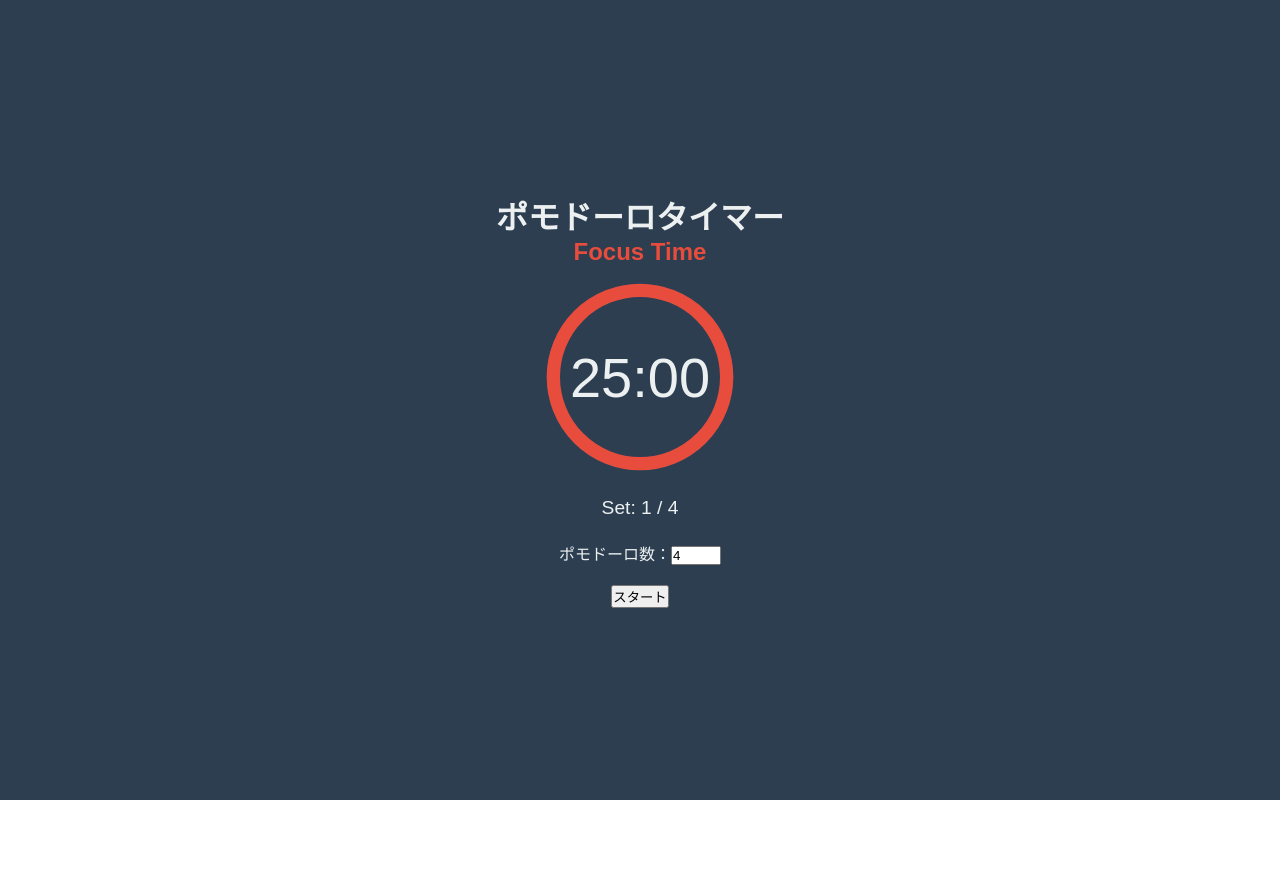
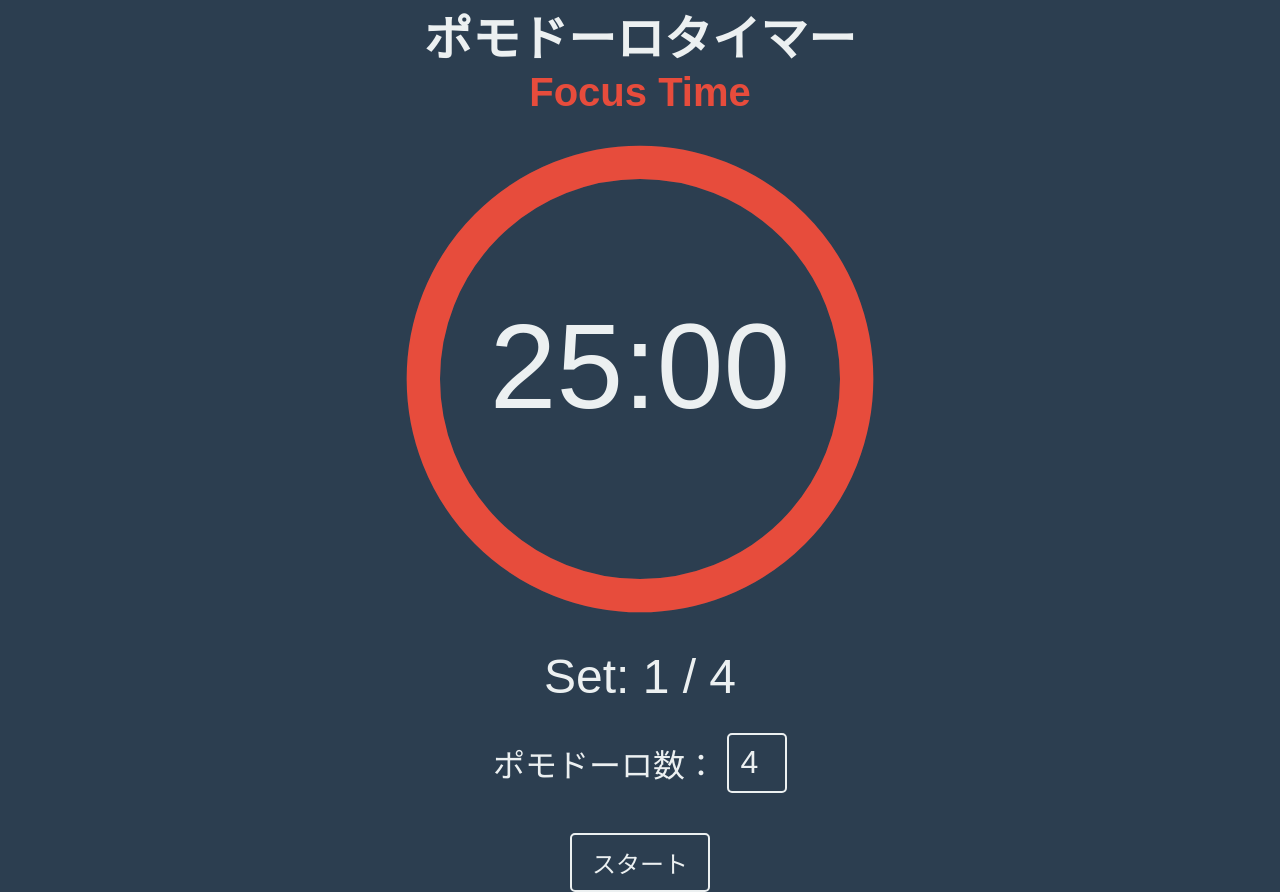
Before and after one commit to 1f10230039/pomodoro-timer, a React (Vite) app: page / in a window 1280 px wide. Before the commit the page ends 800 px from the top, so only its background shows below. Built offline with nearby package versions, Linux system fonts and the light colour scheme.

Commit message:
見た目の修正と時間の状態管理

```diff
--- a/src/App.jsx
+++ b/src/App.jsx
@@ -1,4 +1,4 @@
-import React from "react";
+import React, { useState } from "react";
 import styled from "@emotion/styled";
 
 // --- スタイル定義 ---
@@ -13,27 +13,27 @@ const AppContainer = styled.div`
 `;
 
 const Title = styled.h1`
-  font-size: 2rem;
+  font-size: 3rem;
 `;
 
 const PhaseDisplay = styled.div`
-  font-size: 1.5rem;
+  font-size: 2.5rem;
   font-weight: bold;
-  margin-bottom: 10px;
+  margin-bottom: 30px;
   height: 1.8rem;
   color: #e74c3c;
 `;
 
 const TimerContainer = styled.div`
   position: relative;
-  width: 200px;
-  height: 200px;
+  width: 500px;
+  height: 500px;
   margin: 0 auto;
 `;
 
 const ProgressRing = styled.svg`
-  width: 200px;
-  height: 200px;
+  width: 500px;
+  height: 500px;
 `;
 
 const ProgressCircle = styled.circle`
@@ -49,21 +49,37 @@ const ProgressCircle = styled.circle`
 `;
 
 const TimerText = styled.div`
-  font-size: 3.5rem;
+  font-size: 7.5rem;
   position: absolute;
-  top: 50%;
+  top: 47.5%;
   left: 50%;
   transform: translate(-50%, -50%);
 `;
 
 const SetsDisplay = styled.div`
-  font-size: 1.2rem;
+  font-size: 3rem;
   margin: 20px 0;
   height: 1.5rem;
 `;
 
 const InputGroup = styled.div`
-  margin-bottom: 20px;
+  margin: 40px 0;
+  font-size: 2rem;
+  display: flex;
+  justify-content: center;
+  align-items: center;
+  gap: 10px;
+`;
+
+const StyledInput = styled.input`
+  width: 60px;
+  height: 60px;
+  font-size: 2rem;
+  text-align: center;
+  border: 2px solid #ecf0f1;
+  background-color: transparent;
+  color: #ecf0f1;
+  border-radius: 5px;
 `;
 
 const ButtonGroup = styled.div`
@@ -72,7 +88,30 @@ const ButtonGroup = styled.div`
   gap: 10px;
 `;
 
+const StyledButton = styled.button`
+  font-size: 1.5rem;
+  padding: 10px 20px;
+  border: 2px solid #ecf0f1;
+  border-radius: 5px;
+  background-color: transparent;
+  color: #ecf0f1;
+  cursor: pointer;
+  transition: all 0.2s;
+
+  &:hover {
+    background-color: #ecf0f1;
+    color: #2c3e50;
+  }
+`;
+
 export default function App() {
+  // 残り秒数を管理するstate
+  const [secondsLeft, setSecondsLeft] = useState(25 * 60);
+
+  // 計算
+  const minutes = Math.floor(secondsLeft / 60);
+  const seconds = secondsLeft % 60;
+
   return (
     <AppContainer>
       <Title>ポモドーロタイマー</Title>
@@ -96,21 +135,16 @@ export default function App() {
             cy="60"
           />
         </ProgressRing>
-        <TimerText>25:00</TimerText>
+        <TimerText>{`${minutes.toString().padStart(2, "0")}:${seconds.toString().padStart(2, "0")}`}</TimerText>
       </TimerContainer>
       <SetsDisplay>Set: 1 / 4</SetsDisplay>
       <InputGroup>
         <label htmlFor="sets-input">ポモドーロ数：</label>
-        <input
-          type="number"
-          id="sets-input"
-          defaultValue="4"
-          style={{ width: "50px" }}
-        />
+        <StyledInput type="number" id="sets-input" defaultValue="4" />
       </InputGroup>
       <ButtonGroup>
-        <button>スタート</button>
-        <button style={{ display: "none" }}>サウンド停止</button>
+        <StyledButton>スタート</StyledButton>
+        <StyledButton style={{ display: "none" }}>サウンド停止</StyledButton>
       </ButtonGroup>
     </AppContainer>
   );
```
